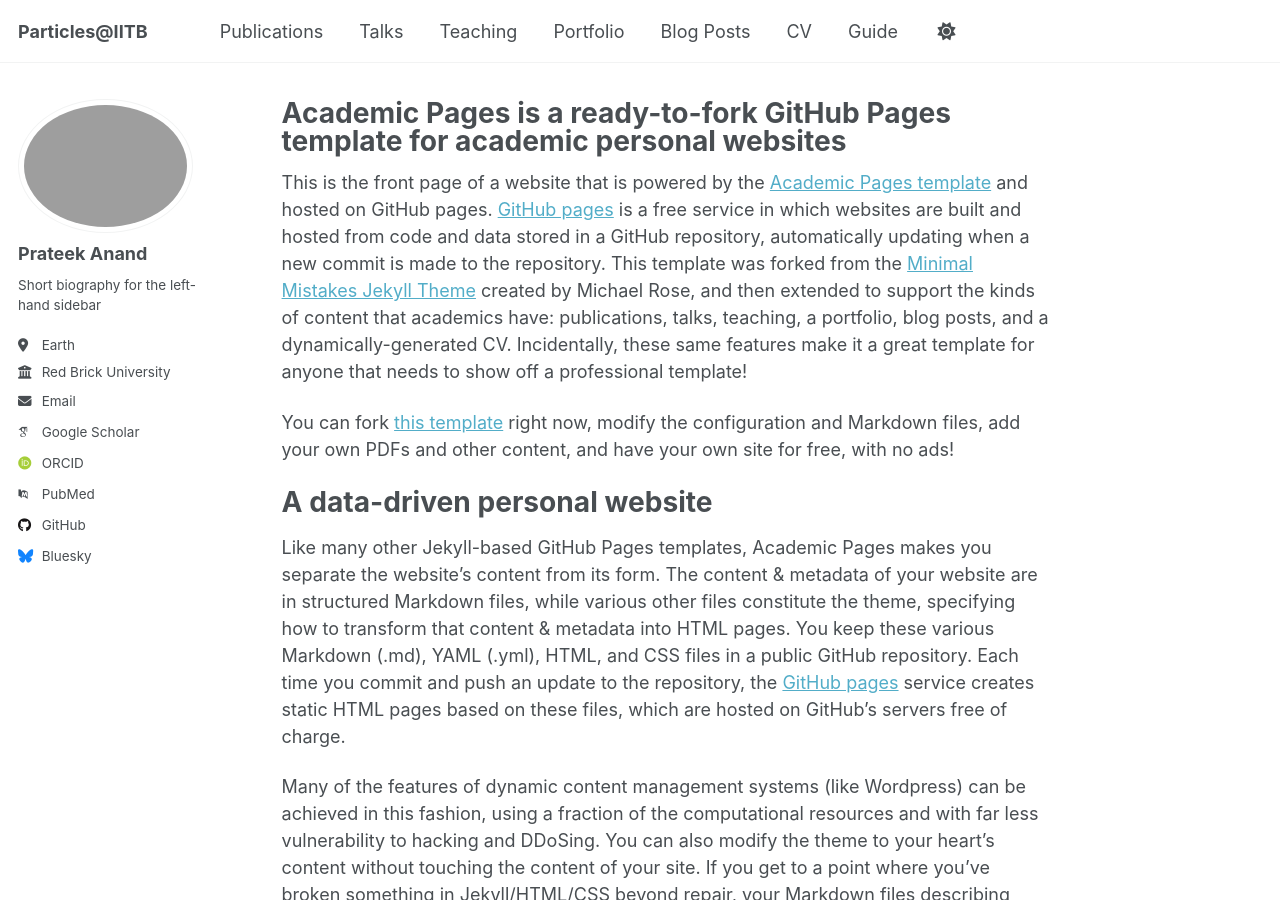
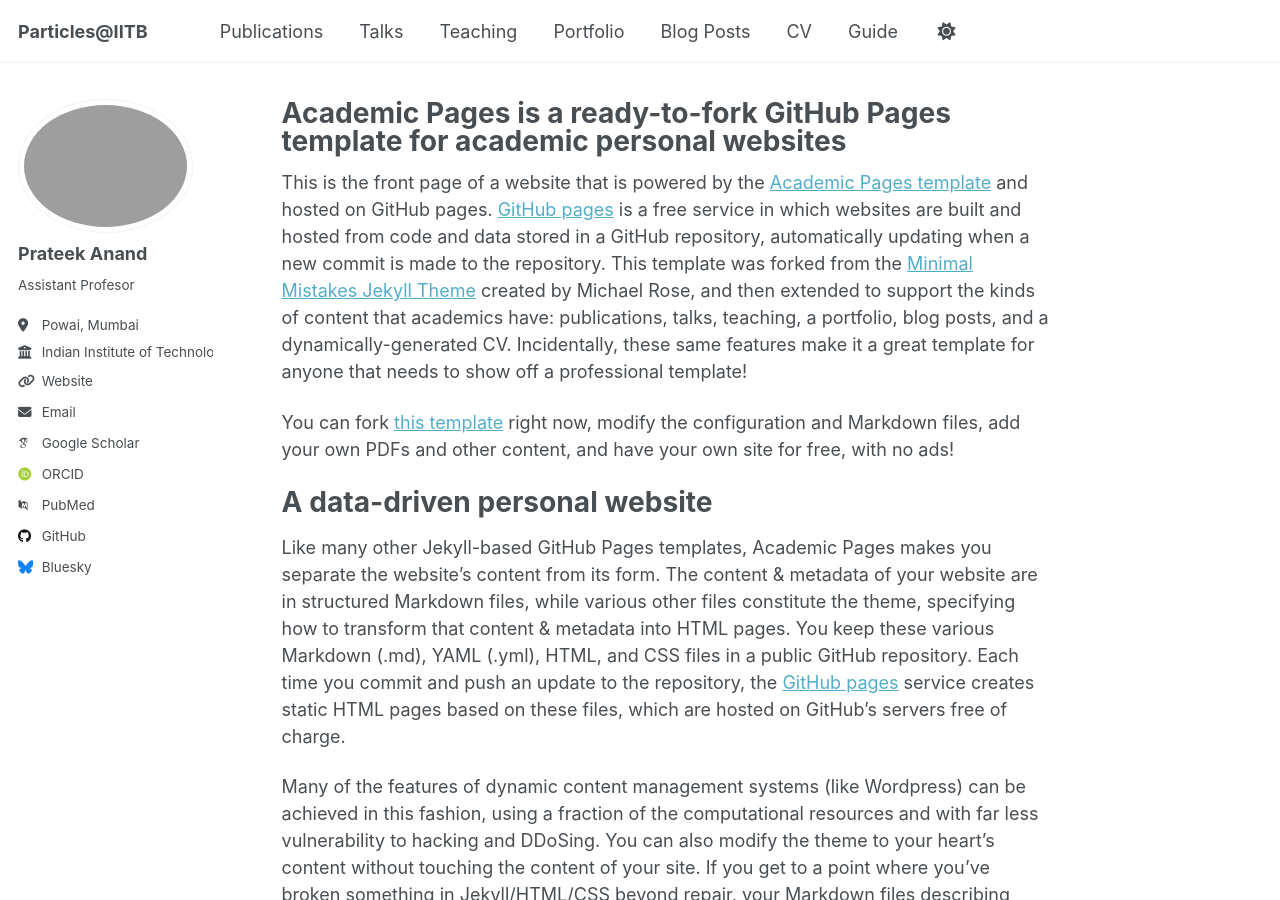
Before and after one commit to prateekanandiitb/prateekanandiitb.github.io, a Jekyll site: the page built from _pages/about.md, in a window 1280 px wide and 900 px high. Built offline with Jekyll 4.4.1, drawn with Linux system fonts in a browser that asks for light colours; some web fonts are replaced; a script that is not in the unit is left out.

Commit message:
Update _config.yml

```diff
--- a/_config.yml
+++ b/_config.yml
@@ -26,10 +26,10 @@
   avatar           : "IMG_20250206_142307.jpg"
   name             : "Prateek Anand"
   pronouns         : # example: "she/her"
-  bio              : "Short biography for the left-hand sidebar"
-  location         : "Earth"
-  employer         : "Red Brick University"
-  uri              : # URL
+  bio              : "Assistant Profesor"
+  location         : "Powai, Mumbai"
+  employer         : "Indian Institute of Technology Bombay"
+  uri              : "https://www.me.iitb.ac.in/faculty/prateek"
   email            : "none@example.org"
 
   # Academic websites
```
